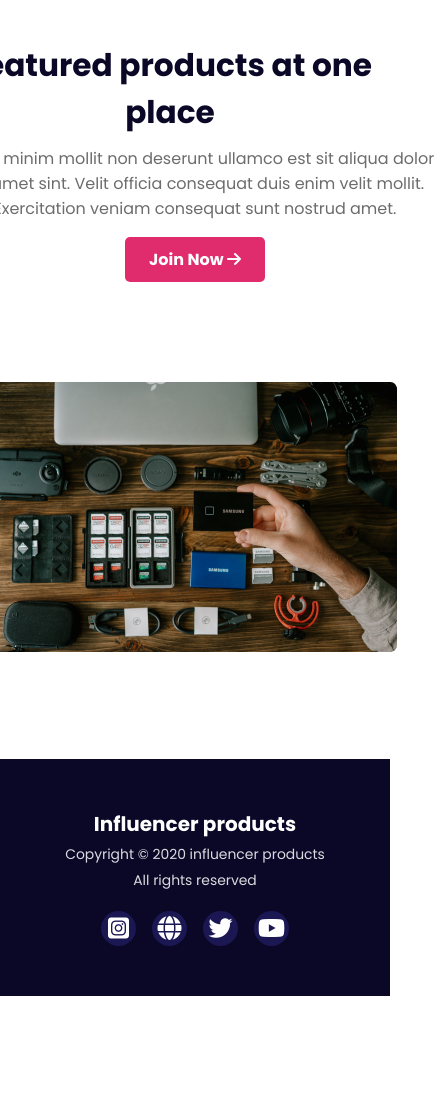
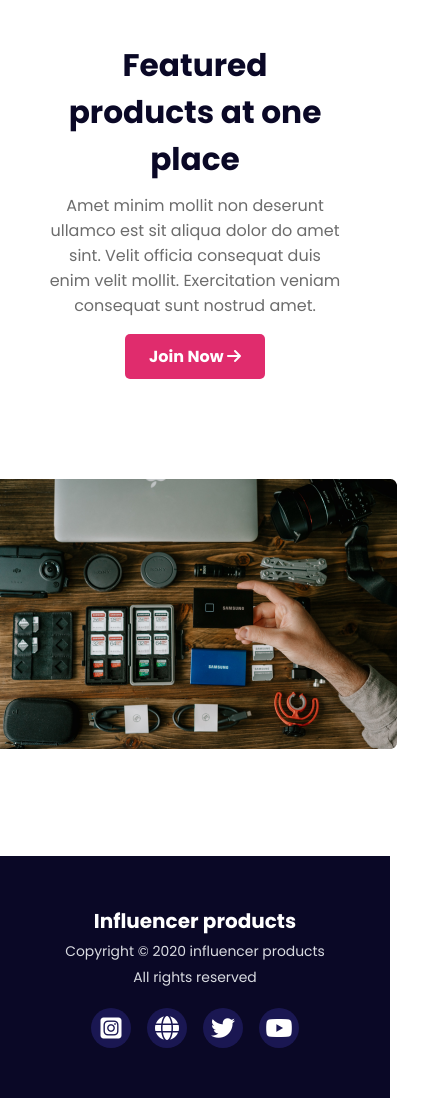
Before and after one commit to raselmonitor/influencer-gears, a plain HTML site: page index.html in a window 390 px wide. Shown: the part 5935-7033 px from the top of the page, 446 px wide, since content can reach past the window. Before the commit the page ends 6931 px from the top, so only its background shows below. Drawn offline with Linux system fonts and the light colour scheme.

Commit message:
join now section media queries solv added

```diff
--- a/style.css
+++ b/style.css
@@ -263,8 +263,11 @@ footer {
 }
 
 .footer-image {
-    width: 35px;
-    height: 35px;
+    display: flex;
+    justify-content: center;
+    align-items: center;
+    width: 40px;
+    height: 40px;
     border-radius: 50%;
     background-color: #1a1752;
 }
@@ -291,16 +294,24 @@ footer {
         text-align: center;
     }
 
+
+
     header {
         padding: 50px 10px;
     }
 
-    .banner-contain,
-    .join-title {
+    .banner-contain {
         width: 90%;
         text-align: center;
     }
 
+    .join-title{
+        width: 100%;
+    }
+
+    .join-dsp{
+        width: 100%;
+    }
     .banner-image {
         width: 75%;
     }
@@ -344,6 +355,7 @@ footer {
     }
 
     .join-container {
+        width: 100%;
         flex-direction: column;
         flex-direction: column-reverse;
         text-align: center;
```
